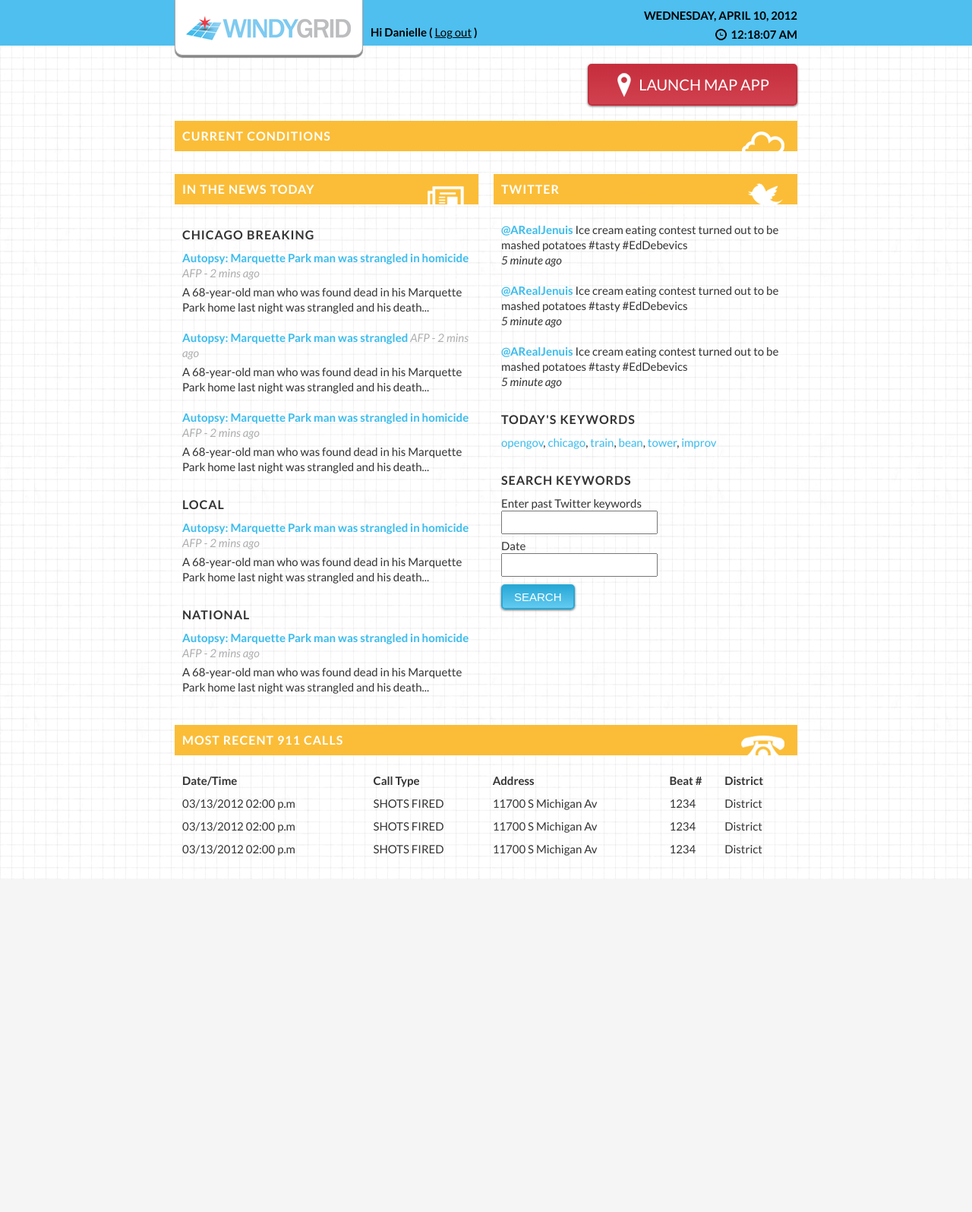
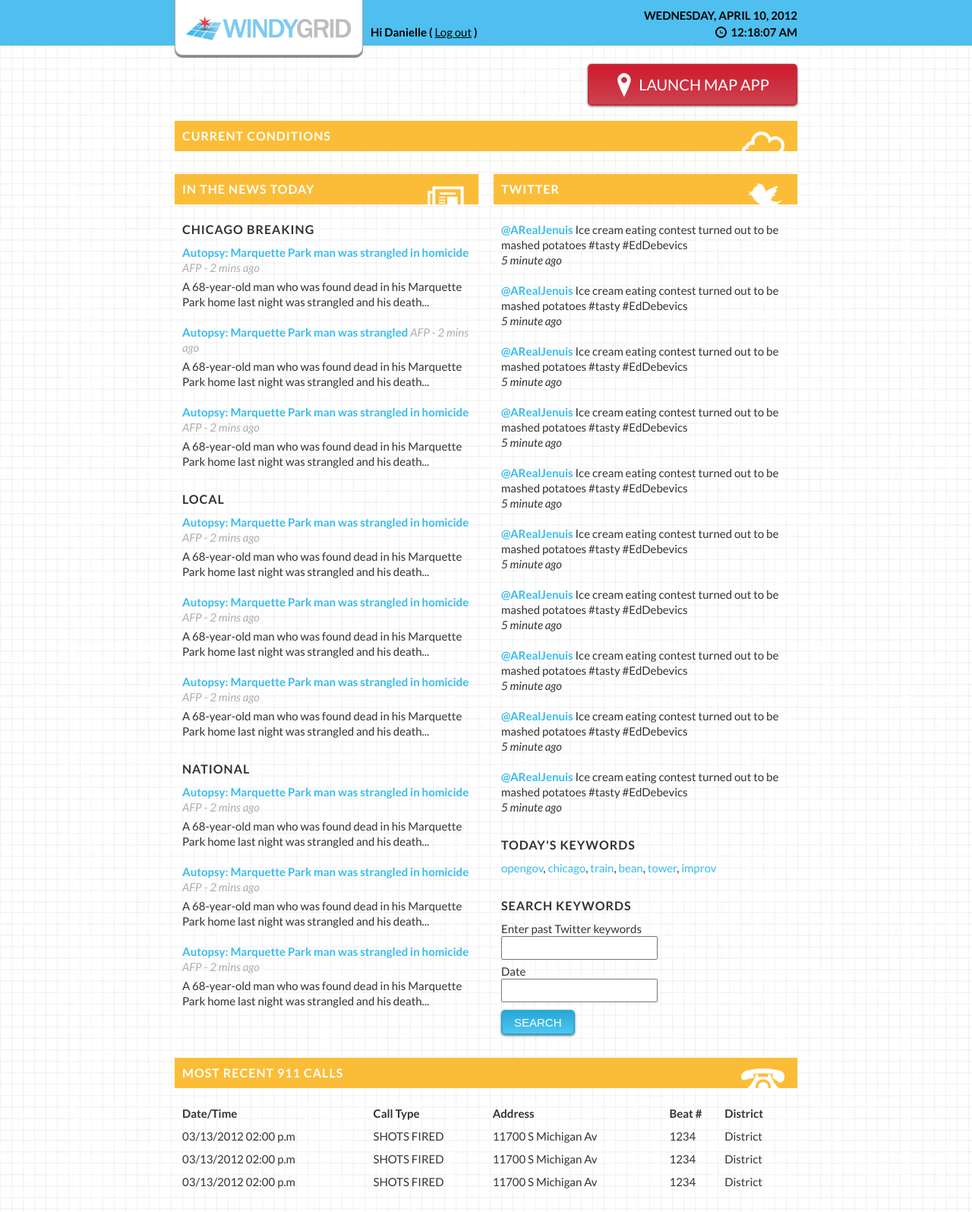
Before and after one commit to codeforamerica/windygrid, a plain HTML site: page static/index.html in a window 1280 px wide. Shown: the whole page at 76% size. Before the commit the page ends 1157 px from the top, so only its background shows below. Drawn offline with nearby package versions, Linux system fonts and the light colour scheme.

Commit message:
Added more articles and changed margin of superdate

```diff
--- a/static/css/style.css
+++ b/static/css/style.css
@@ -204,7 +204,7 @@ header section#superdate {
 }
 header section#superdate p {
   text-align: right;
-  margin-bottom: 5px;
+  margin-bottom: 2px;
   text-transform: uppercase;
 }
 
@@ -263,18 +263,18 @@ section#launchmap a {
   -webkit-box-shadow: 0px 1px 3px #666666;
   -moz-box-shadow: 0px 1px 3px #666666;
   border: solid #c62e3c 2px;
-  background: url("../img/map_marker.png") no-repeat 35px center, -webkit-gradient(linear, 0 0, 0 100%, from(#c62e3c), to(#d1414f));
-  background: url("../img/map_marker.png") no-repeat 35px center, -moz-linear-gradient(top, #c62e3c, #d1414f);
-  -ms-filter: progid:DXImageTransform.Microsoft.gradient(startColorStr=#c62e3c, endColorStr=#d1414f);
-  filter: progid:DXImageTransform.Microsoft.gradient(startColorStr=#c62e3c, endColorStr=#d1414f);
+  background: url("../img/map_marker.png") no-repeat 35px center, -webkit-gradient(linear, 0 0, 0 100%, from(#cd1b2c), to(#cd4250));
+  background: url("../img/map_marker.png") no-repeat 35px center, -moz-linear-gradient(top, #cd1b2c, #cd4250);
+  -ms-filter: progid:DXImageTransform.Microsoft.gradient(startColorStr=#cd1b2c, endColorStr=#cd4250);
+  filter: progid:DXImageTransform.Microsoft.gradient(startColorStr=#cd1b2c, endColorStr=#cd4250);
   display:inline-block; /* IE is so silly */
 }
 
 section#launchmap a:hover {
-	background: url("../img/map_marker.png") no-repeat 35px center, -webkit-gradient(linear, 0 0, 0 100%, from(#d1414f), to(#c62e3c));
-	background: url("../img/map_marker.png") no-repeat 35px center, -moz-linear-gradient(top, #d1414f, #c62e3c);
-	-ms-filter: progid:DXImageTransform.Microsoft.gradient(startColorStr=#d1414f, endColorStr=#c62e3c);
-	filter: progid:DXImageTransform.Microsoft.gradient(startColorStr=#d1414f, endColorStr=#c62e3c);
+	background: url("../img/map_marker.png") no-repeat 35px center, -webkit-gradient(linear, 0 0, 0 100%, from(#cd4250), to(#cd1b2c));
+	background: url("../img/map_marker.png") no-repeat 35px center, -moz-linear-gradient(top, #cd4250, #cd1b2c);
+	-ms-filter: progid:DXImageTransform.Microsoft.gradient(startColorStr=#cd4250, endColorStr=#cd1b2c);
+	filter: progid:DXImageTransform.Microsoft.gradient(startColorStr=#cd4250, endColorStr=#cd1b2c);
 	display:inline-block; /* IE is so silly */
 }
 
@@ -309,6 +309,10 @@ div.section-wrapper h2 {
   font-size: 16px;
   letter-spacing: 1px;
   margin: 30px 0px 10px 0px;
+}
+
+div.section-wrapper h2:first-child {
+  margin: 23px 0px 10px 0px;
 }
 
 article {
@@ -356,19 +360,19 @@ input.search-button {
   -webkit-box-shadow: 0px 1px 3px #666666;
   -moz-box-shadow: 0px 1px 3px #666666;
   border: solid #27a8d6 2px;
-  background: -webkit-gradient(linear, 0 0, 0 100%, from(#27a8d6), to(#63cbf1));
-  background: -moz-linear-gradient(top, #27a8d6, #63cbf1);
-  -ms-filter: progid:DXImageTransform.Microsoft.gradient(startColorStr=#27a8d6, endColorStr=#63cbf1);
-      filter: progid:DXImageTransform.Microsoft.gradient(startColorStr=#27a8d6, endColorStr=#63cbf1);
+  background: -webkit-gradient(linear, 0 0, 0 100%, from(#27a8d6), to(#50c6f1));
+  background: -moz-linear-gradient(top, #27a8d6, #50c6f1);
+  -ms-filter: progid:DXImageTransform.Microsoft.gradient(startColorStr=#27a8d6, endColorStr=#50c6f1);
+      filter: progid:DXImageTransform.Microsoft.gradient(startColorStr=#27a8d6, endColorStr=#50c6f1);
   display:inline-block; /* IE is so silly */
 }
 
 input.search-button:hover {
   border: solid #27a8d6 2px;
-  background: -webkit-gradient(linear, 0 0, 0 100%, from(#63cbf1), to(#27a8d6));
-  background: -moz-linear-gradient(top, #63cbf1, #27a8d6);
-  -ms-filter: progid:DXImageTransform.Microsoft.gradient(startColorStr=#63cbf1, endColorStr=#27a8d6);
-  filter: progid:DXImageTransform.Microsoft.gradient(startColorStr=#63cbf1, endColorStr=#27a8d6);
+  background: -webkit-gradient(linear, 0 0, 0 100%, from(#50c6f1), to(#27a8d6));
+  background: -moz-linear-gradient(top, #50c6f1, #27a8d6);
+  -ms-filter: progid:DXImageTransform.Microsoft.gradient(startColorStr=#50c6f1, endColorStr=#27a8d6);
+  filter: progid:DXImageTransform.Microsoft.gradient(startColorStr=#50c6f1, endColorStr=#27a8d6);
   display:inline-block; /* IE is so silly */
 }
 
--- a/static/index.html
+++ b/static/index.html
@@ -80,9 +80,36 @@
 					</header>
 					<p>A 68-year-old man who was found dead in his Marquette Park home last night was strangled and his death...</p>
 				</article>
-
+				<article>
+					<header>
+						<h1><a href="">Autopsy: Marquette Park man was strangled in homicide</a></h1>
+						<p class="meta">AFP - 2 mins ago</p>
+					</header>
+					<p>A 68-year-old man who was found dead in his Marquette Park home last night was strangled and his death...</p>
+				</article>
+				<article>
+					<header>
+						<h1><a href="">Autopsy: Marquette Park man was strangled in homicide</a></h1>
+						<p class="meta">AFP - 2 mins ago</p>
+					</header>
+					<p>A 68-year-old man who was found dead in his Marquette Park home last night was strangled and his death...</p>
+				</article>
 
 				<h2>National</h2>
+				<article>
+					<header>
+						<h1><a href="">Autopsy: Marquette Park man was strangled in homicide</a></h1>
+						<p class="meta">AFP - 2 mins ago</p>
+					</header>
+					<p>A 68-year-old man who was found dead in his Marquette Park home last night was strangled and his death...</p>
+				</article>
+				<article>
+					<header>
+						<h1><a href="">Autopsy: Marquette Park man was strangled in homicide</a></h1>
+						<p class="meta">AFP - 2 mins ago</p>
+					</header>
+					<p>A 68-year-old man who was found dead in his Marquette Park home last night was strangled and his death...</p>
+				</article>
 				<article>
 					<header>
 						<h1><a href="">Autopsy: Marquette Park man was strangled in homicide</a></h1>
@@ -109,8 +136,34 @@
 					<p><a class="author" href="">@ARealJenuis</a> Ice cream eating contest turned out to be mashed potatoes #tasty #EdDebevics</p>
 					<p class="meta">5 minute ago</p>
 				</article>
-
-
+				<article>
+					<p><a class="author" href="">@ARealJenuis</a> Ice cream eating contest turned out to be mashed potatoes #tasty #EdDebevics</p>
+					<p class="meta">5 minute ago</p>
+				</article>
+				<article>
+					<p><a class="author" href="">@ARealJenuis</a> Ice cream eating contest turned out to be mashed potatoes #tasty #EdDebevics</p>
+					<p class="meta">5 minute ago</p>
+				</article>
+				<article>
+					<p><a class="author" href="">@ARealJenuis</a> Ice cream eating contest turned out to be mashed potatoes #tasty #EdDebevics</p>
+					<p class="meta">5 minute ago</p>
+				</article>
+				<article>
+					<p><a class="author" href="">@ARealJenuis</a> Ice cream eating contest turned out to be mashed potatoes #tasty #EdDebevics</p>
+					<p class="meta">5 minute ago</p>
+				</article>
+				<article>
+					<p><a class="author" href="">@ARealJenuis</a> Ice cream eating contest turned out to be mashed potatoes #tasty #EdDebevics</p>
+					<p class="meta">5 minute ago</p>
+				</article>
+				<article>
+					<p><a class="author" href="">@ARealJenuis</a> Ice cream eating contest turned out to be mashed potatoes #tasty #EdDebevics</p>
+					<p class="meta">5 minute ago</p>
+				</article>
+				<article>
+					<p><a class="author" href="">@ARealJenuis</a> Ice cream eating contest turned out to be mashed potatoes #tasty #EdDebevics</p>
+					<p class="meta">5 minute ago</p>
+				</article>
 
 				<h2>Today's Keywords</h2>
 				<p><a href="">opengov</a>, <a href="">chicago</a>, <a href="">train</a>, <a href="">bean</a>, <a href="">tower</a>, <a href="">improv</a></p>
```
